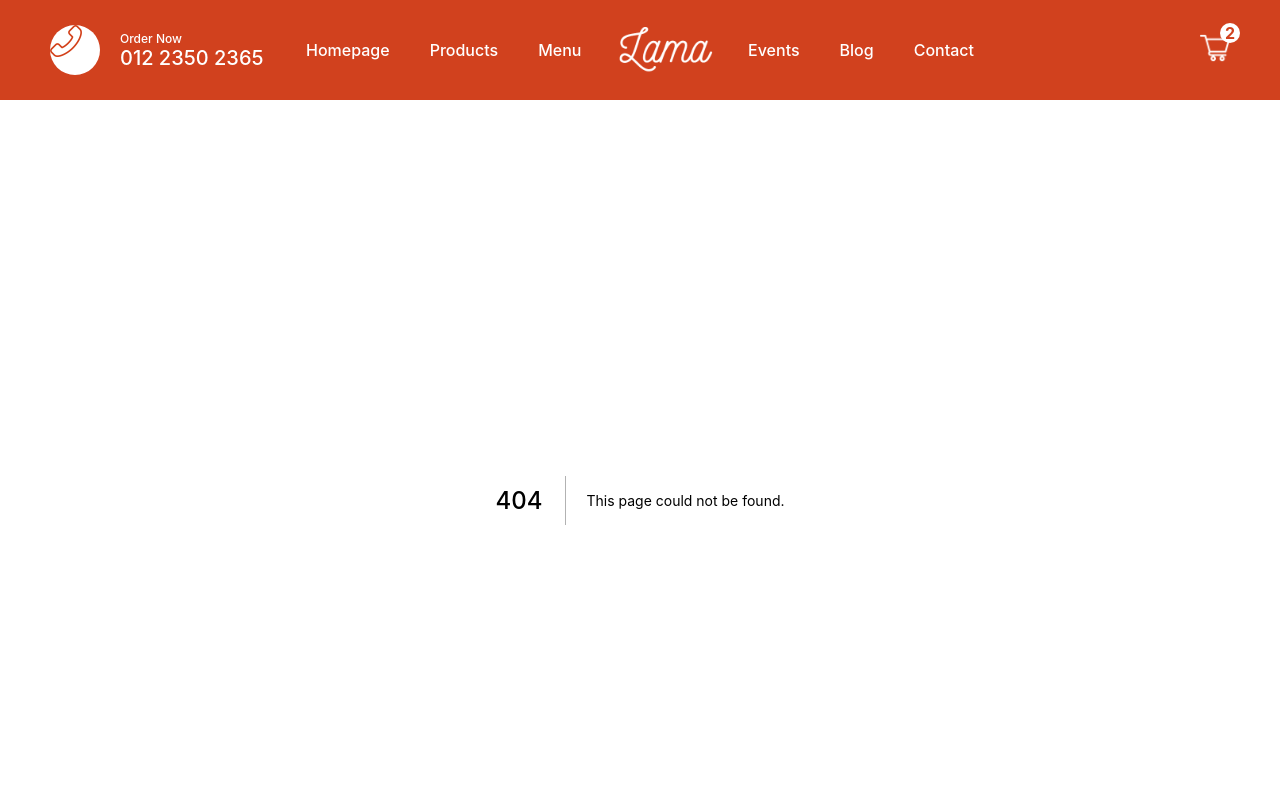
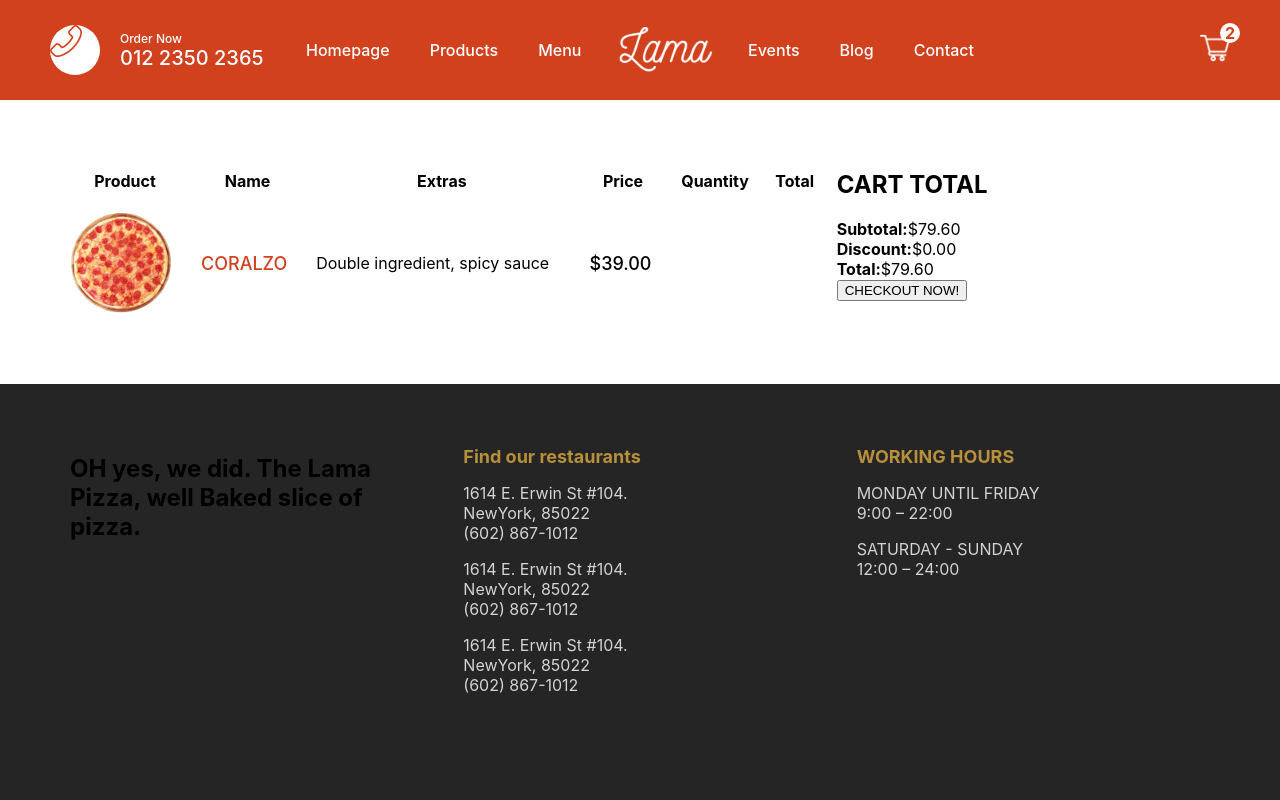
Before and after one commit to jonyahmed19/next-restaurant, a Next.js app: page /cart in a window 1280 px wide. Before the commit this address had no page. Shown: the top 800 px of the page. Built offline with nearby package versions, Linux system fonts and the light colour scheme.

Commit message:
Cart page coding is started

```diff
--- /dev/null
+++ b/pages/cart.jsx
@@ -0,0 +1,56 @@
+import styles from "../styles/Cart.module.css";
+import Image from "next/image";
+
+const Cart = () => {
+  return (
+    <div className={styles.container}>
+      <div className={styles.left}>
+        <table className={styles.table}>
+          <tr className={styles.tr}>
+            <th>Product</th>
+            <th>Name</th>
+            <th>Extras</th>
+            <th>Price</th>
+            <th>Quantity</th>
+            <th>Total</th>
+          </tr>
+          <tr>
+            <td>
+              <div className={styles.imgContainer}>
+                <Image src="/img/pizza.png" layout="fill" objectFit="cover" />
+              </div>
+            </td>
+            <td>
+              <span className={styles.name}>CORALZO</span>
+            </td>
+            <td>
+              <span className={styles.extras}>
+                Double ingredient, spicy sauce
+              </span>
+            </td>
+            <td>
+              <span className={styles.total}>$39.00</span>
+            </td>
+          </tr>
+        </table>
+      </div>
+      <div className={styles.right}>
+        <div className={styles.wrapper}>
+          <h2 className={styles.title}>CART TOTAL</h2>
+          <div className={styles.totalText}>
+            <b className={styles.totalTextTitle}>Subtotal:</b>$79.60
+          </div>
+          <div className={styles.totalText}>
+            <b className={styles.totalTextTitle}>Discount:</b>$0.00
+          </div>
+          <div className={styles.totalText}>
+            <b className={styles.totalTextTitle}>Total:</b>$79.60
+          </div>
+          <button className={styles.button}>CHECKOUT NOW!</button>
+        </div>
+      </div>
+    </div>
+  );
+};
+
+export default Cart;
--- /dev/null
+++ b/styles/Cart.module.css
@@ -0,0 +1,28 @@
+.container {
+  display: flex;
+  padding: 50px;
+}
+.imgContainer {
+  width: 100px;
+  height: 100px;
+  position: relative;
+}
+.left {
+  flex: 2;
+}
+.right {
+  flex: 1;
+}
+.table {
+  width: 100%;
+  border-spacing: 20px;
+}
+.name {
+  color: #d1411e;
+  font-size: 18px;
+  font-weight: 500;
+}
+.total {
+  font-weight: 500;
+  font-size: 18px;
+}
```
